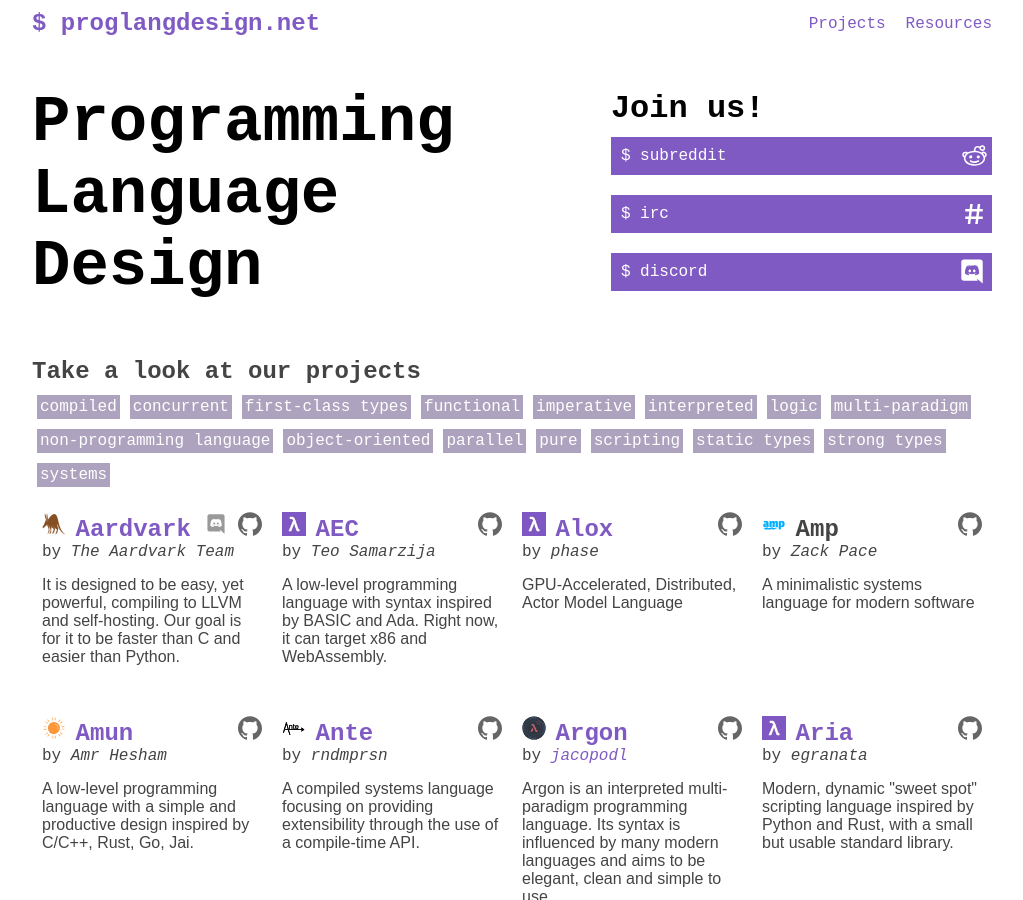
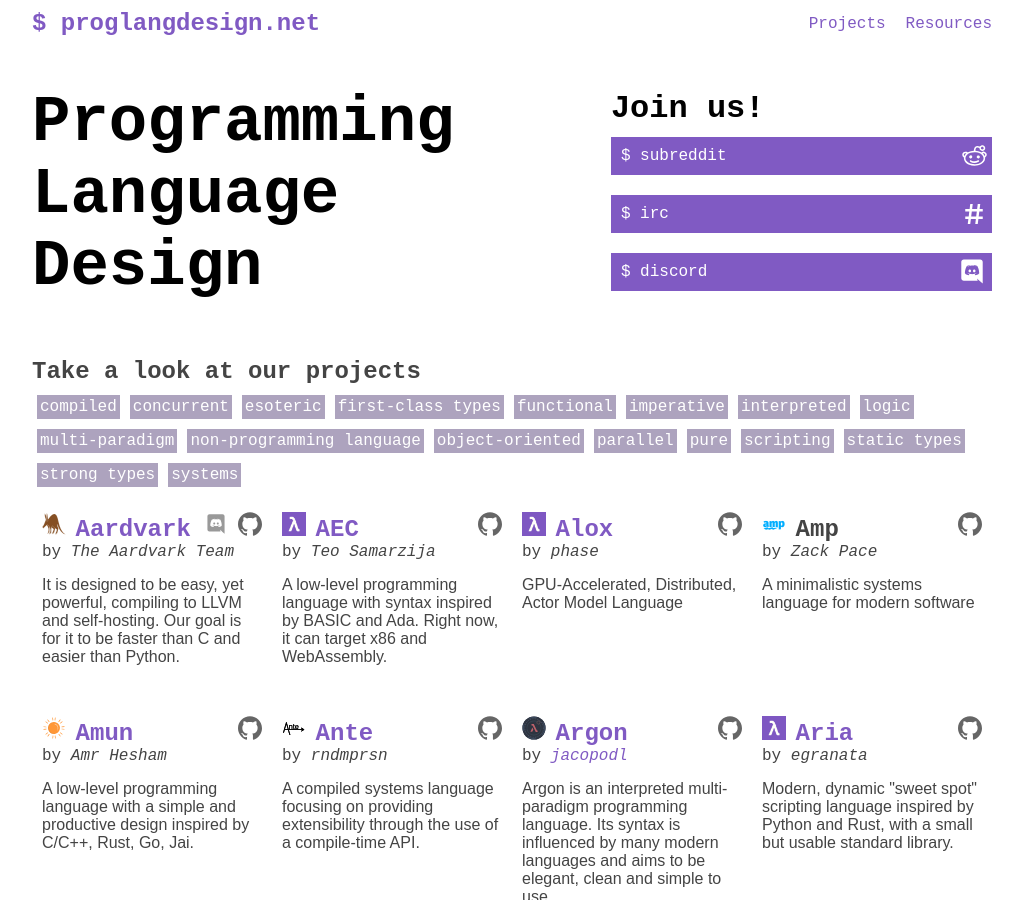
Before and after one commit to proglangdesign/proglangdesign.github.io, a Jekyll site: the page built from index.html, in a window 1280 px wide and 900 px high. Shown: the whole window, without its empty margins (128-1151 px from the left). Built offline with Jekyll 4.4.1, drawn with Linux system fonts in a browser that asks for light colours.

Commit message:
Update tags.yml

```diff
--- a/_data/tags.yml
+++ b/_data/tags.yml
@@ -1,6 +1,7 @@
 # please keep in alphabetical order
 - compiled
 - concurrent
+- esoteric
 - functional
 - first-class types
 - logic
```
